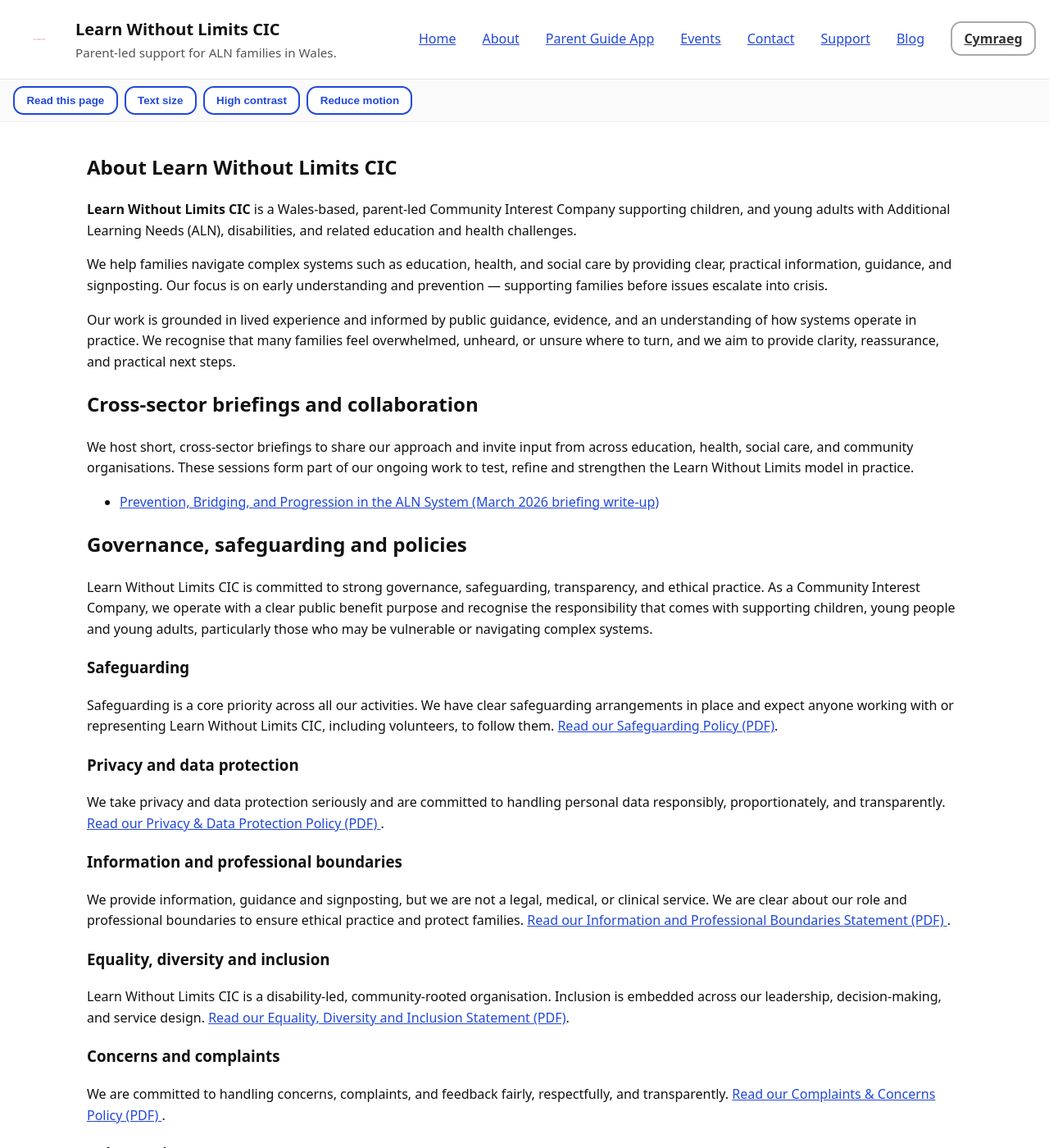
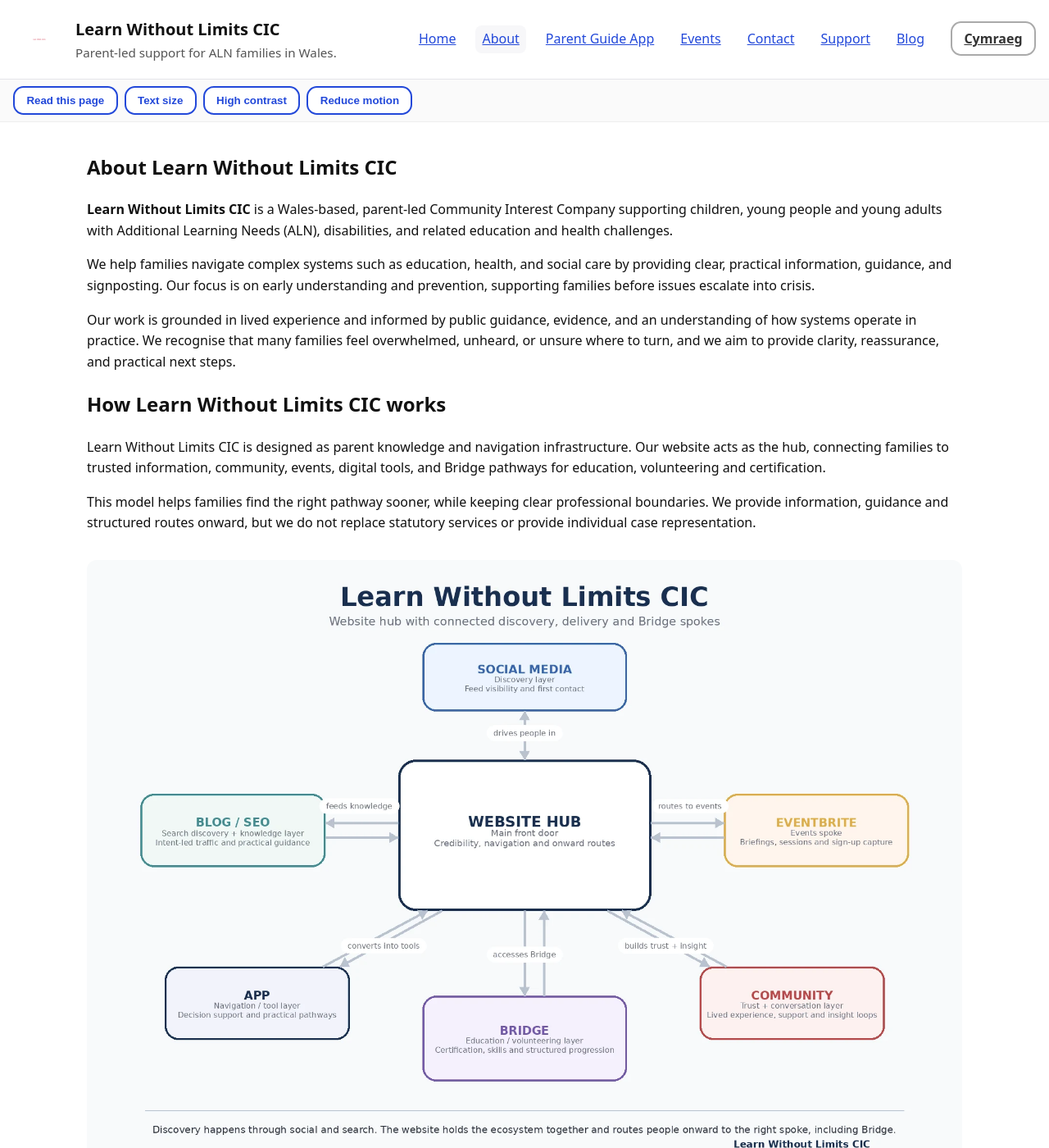
Before and after one commit to StephShobiye/learnwithoutlimitscic.github.io, a Jekyll site: the page about.en.html, which Jekyll copies as it is, in a window 1280 px wide and 1400 px high. Shown: the whole window at 82% size. Built offline with Jekyll 4.4.1, drawn with Linux system fonts in a browser that asks for light colours; some of the changed text lies outside the part shown.

Commit message:
Update about.en.html to show how we work
Add a section that explains our infrastructure model, including a diagram of our Hub and Spokes.

Clean up any remaining Blogger links and replace them with links to our new GitHub-hosted Blog site post migration.

```diff
--- a/about.en.html
+++ b/about.en.html
@@ -4,15 +4,16 @@
 <meta charset="utf-8">
 <meta name="viewport" content="width=device-width, initial-scale=1">
 <title>About | Learn Without Limits CIC</title>
-<meta name="description" content=" Learn Without Limits CIC supports children, young people and young adults with Additional Learning Needs and disabilities in Wales through practical guidance, digital tools and community support.">
+<meta name="description" content="Learn Without Limits CIC supports children, young people and young adults with Additional Learning Needs and disabilities in Wales through practical guidance, digital tools, community support and structured onward pathways.">
 
 <link rel="preload" href="/assets/css/styles.css" as="style">
 <link rel="stylesheet" href="/assets/css/styles.css">
-<link rel="alternate" href="/index.cy.html" hreflang="cy">
+<link rel="alternate" href="/about.cy.html" hreflang="cy">
 <link rel="icon" href="/assets/img/favicon.ico">
 </head>
 <body>
 <a class="skip-link" href="#main">Skip to content</a>
+
 <header class="site-header" role="banner">
   <div class="brand">
     <img src="/assets/img/Logo_FullColour.png" alt="Learn Without Limits CIC logo" onerror="this.style.display='none'">
@@ -21,20 +22,23 @@
       <span class="brand-tag">Parent-led support for ALN families in Wales.</span>
     </div>
   </div>
+
   <button id="navToggle" class="nav-toggle" aria-expanded="false" aria-controls="nav">Menu</button>
+
   <nav id="nav" class="site-nav" aria-label="Primary">
     <ul>
       <li><a href="/index.en.html">Home</a></li>
-<li><a href="/about.en.html">About</a></li>
+      <li><a href="/about.en.html" aria-current="page">About</a></li>
       <li><a href="/app.en.html">Parent Guide App</a></li>
       <li><a href="/events.en.html">Events</a></li>
       <li><a href="/contact.en.html">Contact</a></li>
       <li><a href="/support.en.html">Support</a></li>
-      <li><a href="https://learnwithoutlimitscic.blogspot.com/" target="_blank" rel="noopener">Blog</a></li>
+      <li><a href="https://blog.learnwithoutlimitscic.org/" target="_blank" rel="noopener">Blog</a></li>
     </ul>
   </nav>
+
   <nav class="lang-switch" aria-label="Language switch">
-<a class="btn ghost" href="/index.cy.html" lang="cy" hreflang="cy" aria-label="Switch language to Cymraeg">Cymraeg</a>
+    <a class="btn ghost" href="/about.cy.html" lang="cy" hreflang="cy" aria-label="Switch language to Cymraeg">Cymraeg</a>
   </nav>
 </header>
 
@@ -46,20 +50,19 @@
 </div>
 
 <main id="main" tabindex="-1">
-
-<section class=" content wide">
+  <section class="content wide">
 
     <h1>About Learn Without Limits CIC</h1>
 
     <p>
       <strong>Learn Without Limits CIC</strong> is a Wales-based, parent-led Community Interest Company supporting
-children, and young adults with Additional Learning Needs (ALN), disabilities, and related
+      children, young people and young adults with Additional Learning Needs (ALN), disabilities, and related
       education and health challenges.
     </p>
 
     <p>
       We help families navigate complex systems such as education, health, and social care by providing clear,
-practical information, guidance, and signposting. Our focus is on early understanding and prevention —
+      practical information, guidance, and signposting. Our focus is on early understanding and prevention,
       supporting families before issues escalate into crisis.
     </p>
 
@@ -69,20 +72,49 @@
       where to turn, and we aim to provide clarity, reassurance, and practical next steps.
     </p>
 
+    <h2>How Learn Without Limits CIC works</h2>
+
+    <p>
+      Learn Without Limits CIC is designed as parent knowledge and navigation infrastructure. Our website acts as
+      the hub, connecting families to trusted information, community, events, digital tools, and Bridge pathways
+      for education, volunteering and certification.
+    </p>
+
+    <p>
+      This model helps families find the right pathway sooner, while keeping clear professional boundaries. We
+      provide information, guidance and structured routes onward, but we do not replace statutory services or
+      provide individual case representation.
+    </p>
+
+    <figure style="margin:2rem 0;">
+      <img
+        src="/assets/img/lwl-ecosystem-hub-diagram-with-bridge.webp"
+        alt="Diagram showing Learn Without Limits CIC as a website hub connected to social media, blog and SEO, Eventbrite, app, community, and Bridge education and volunteering pathways."
+        loading="lazy"
+        width="1600"
+        height="1111"
+        style="display:block;width:100%;max-width:1100px;height:auto;margin:0 auto;border-radius:12px;">
+      <figcaption style="margin-top:0.75rem;font-size:0.95rem;color:#444;text-align:center;max-width:1000px;margin-left:auto;margin-right:auto;">
+        In practice, families may discover us through social media or search, then use the website to access the
+        blog, events, community, app, or Bridge opportunities depending on what they need.
+      </figcaption>
+    </figure>
+
     <h2>Cross-sector briefings and collaboration</h2>
 
     <p>
-We host short, cross-sector briefings to share our approach and invite input from across education, health, social care, and community organisations. These sessions form part of our ongoing work to test, refine and strengthen the Learn Without Limits model in practice.
+      We host short, cross-sector briefings to share our approach and invite input from across education, health,
+      social care, and community organisations. These sessions form part of our ongoing work to test, refine and
+      strengthen the Learn Without Limits model in practice.
     </p>
 
     <ul>
       <li>
-    <a href="https://blog.learnwithoutlimitscic.org/2026/03/18/prevention-bridging-progression-aln/">
+        <a href="https://blog.learnwithoutlimitscic.org/2026/03/18/prevention-bridging-progression-aln/" target="_blank" rel="noopener">
           Prevention, Bridging, and Progression in the ALN System (March 2026 briefing write-up)
         </a>
       </li>
     </ul>
-
 
     <h2>Governance, safeguarding and policies</h2>
 
@@ -104,18 +136,14 @@
     <p>
       We take privacy and data protection seriously and are committed to handling personal data responsibly,
       proportionately, and transparently.
-<a href="/policies/lwl-privacy-and-data-protection-policy.pdf">
-Read our Privacy &amp; Data Protection Policy (PDF)
-</a>.
+      <a href="/policies/lwl-privacy-and-data-protection-policy.pdf">Read our Privacy &amp; Data Protection Policy (PDF)</a>.
     </p>
 
     <h3>Information and professional boundaries</h3>
     <p>
       We provide information, guidance and signposting, but we are not a legal, medical, or clinical service.
       We are clear about our role and professional boundaries to ensure ethical practice and protect families.
-<a href="/policies/lwl-information-and-professional-boundaries-statement.pdf">
-Read our Information and Professional Boundaries Statement (PDF)
-</a>.
+      <a href="/policies/lwl-information-and-professional-boundaries-statement.pdf">Read our Information and Professional Boundaries Statement (PDF)</a>.
     </p>
 
     <h3>Equality, diversity and inclusion</h3>
@@ -128,41 +156,44 @@
     <h3>Concerns and complaints</h3>
     <p>
       We are committed to handling concerns, complaints, and feedback fairly, respectfully, and transparently.
-<a href="/policies/lwl-complaints-and-concerns-policy.pdf">
-Read our Complaints &amp; Concerns Policy (PDF)
-</a>.
+      <a href="/policies/lwl-complaints-and-concerns-policy.pdf">Read our Complaints &amp; Concerns Policy (PDF)</a>.
     </p>
+
     <h3>Volunteering</h3>
     <p>
-Learn Without Limits CIC works with volunteers in a structured, ethical, and proportionate way, with clear boundaries and an emphasis on progression rather than indefinite unpaid labour.
+      Learn Without Limits CIC works with volunteers in a structured, ethical, and proportionate way, with clear
+      boundaries and an emphasis on progression rather than indefinite unpaid labour.
       <a href="/policies/lwl_volunteer_and_expenses_policy.pdf">Read our Volunteer and Expenses Policy (PDF)</a>.
     </p>
 
-
     <h3>Finance</h3>
     <p>
-We manage our finances responsibly, with clear controls, approvals, and records. This supports transparency and protects our public benefit purpose.
+      We manage our finances responsibly, with clear controls, approvals, and records. This supports transparency
+      and protects our public benefit purpose.
       <a href="/policies/LWL_CIC_Finance_Policy.pdf">Read our Finance Policy (PDF)</a>.
     </p>
 
     <h3>Welsh language</h3>
     <p>
-We are committed to treating Welsh and English with equal respect, and to improving bilingual access across our website, resources and communications over time.
+      We are committed to treating Welsh and English with equal respect, and to improving bilingual access across
+      our website, resources and communications over time.
       <a href="/policies/lwl_welsh_language_policy.pdf">Read our Welsh Language Policy (PDF)</a>.
     </p>
 
     <h3>Environmental</h3>
     <p>
-We aim to reduce our environmental impact through practical choices in how we work, buy, travel and deliver activities.
+      We aim to reduce our environmental impact through practical choices in how we work, buy, travel and deliver
+      activities.
       <a href="/policies/lwl_environmental_policy.pdf">Read our Environmental Policy (PDF)</a>.
     </p>
+
     <p>
-Our wider learning and ethical thinking on volunteering, participation, and progression is shared openly through our blog, which forms part of our wider support ecosystem:
-<a href="https://learnwithoutlimitscic.blogspot.com/2026/01/the-changing-landscape-of-volunteering.html">The changing landscape of volunteering</a>.
+      Our wider learning and ethical thinking on volunteering, participation, and progression is shared openly
+      through our blog, which forms part of our wider support ecosystem:
+      <a href="https://blog.learnwithoutlimitscic.org/2026/01/the-changing-landscape-of-volunteering.html" target="_blank" rel="noopener">
+        The Changing Landscape of Volunteering
+      </a>.
     </p>
-
-
-<!-- NEW SECTION: QUARTERLY REPORTS -->
 
     <h2>Quarterly Reports</h2>
 
@@ -191,7 +222,6 @@
     </ul>
 
   </section>
-
 </main>
 
 <footer class="site-footer" role="contentinfo">
@@ -203,6 +233,7 @@
         <li><a href="https://www.facebook.com/groups/learnwithoutlimitscic" rel="noopener" target="_blank">Facebook group</a></li>
       </ul>
     </div>
+
     <div>
       <h3>Quick links</h3>
       <ul>
```
Also changed, not shown: other parts of about.en.html (+4 -2 lines). Lines whose indentation alone changed are shown as unchanged.
